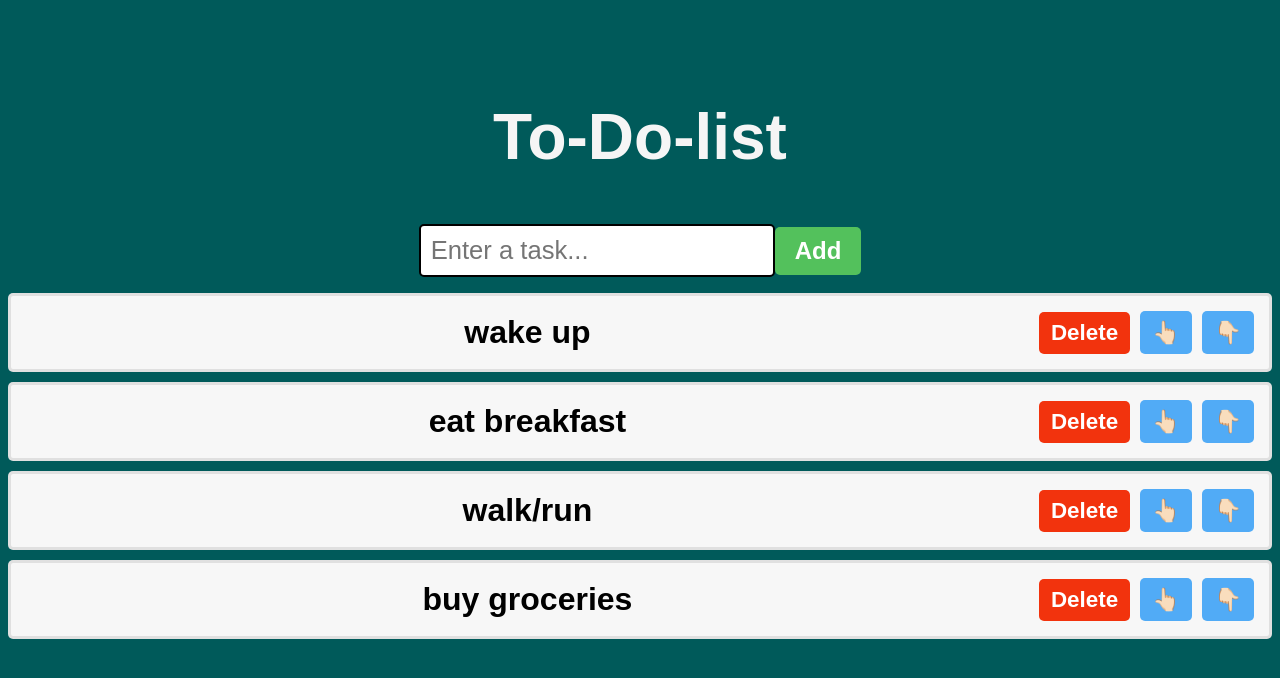
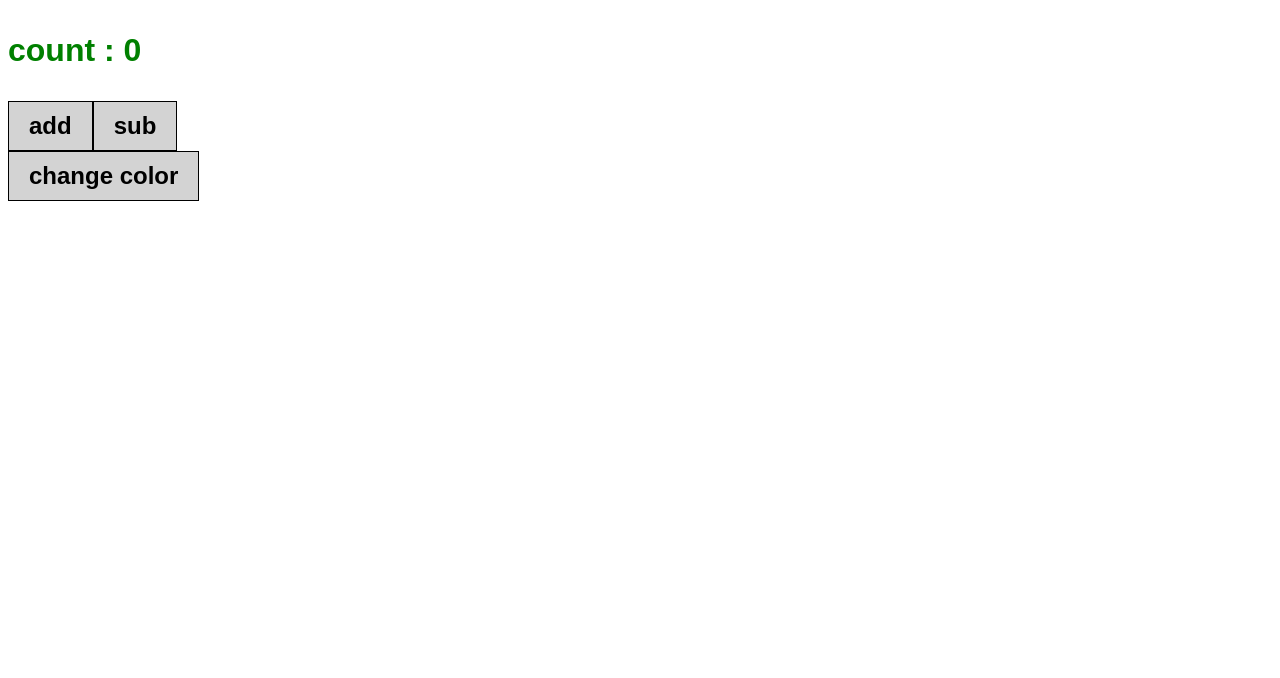
Before and after one commit to meow-codes201/Learn-React.js, a React (Vite) app in the folder my-react-app/: page / in a window 1280 px wide. Shown: the top 678 px of the page. Built offline with nearby package versions, Linux system fonts and the light colour scheme.

Commit message:
useEffect() hook

```diff
--- a/my-react-app/src/App.jsx
+++ b/my-react-app/src/App.jsx
@@ -15,11 +15,14 @@ import UpdateObjects from "./UpdateObjects";
 import UpdateArrays from "./UpdateArrays";
 import ArrayOfObjects from "./ArrayOfObjects";
 import ToDoList from "./ToDoList";
+import UseEffectHook from "./useEffectHook";
 function App() {
 return(
 <>
-<ToDoList></ToDoList>
 
+<UseEffectHook></UseEffectHook>
+
+{/* <ToDoList></ToDoList> */}
 {/* <ArrayOfObjects></ArrayOfObjects> */}
 {/* <UpdateArrays></UpdateArrays> */}
 {/* <UpdateObjects></UpdateObjects> */}
--- /dev/null
+++ b/my-react-app/src/UseEffectHook.css
@@ -0,0 +1,13 @@
+body{
+    background-color: white;
+}
+button{
+    background-color: lightgray;
+    border: 1px solid black;
+    color: black;
+    border-radius: 0;
+}
+p{
+    font-size: 2rem;
+    font-weight: bold;
+}
--- /dev/null
+++ b/my-react-app/src/UseEffectHook.jsx
@@ -0,0 +1,31 @@
+import React,{useState,useEffect} from "react"
+import './UseEffectHook.css'
+function UseEffectHook(){
+
+    const [count,setCount] = useState(0);
+    const [color,setColor] = useState("green");
+    useEffect(()=>{
+        document.title = `count: ${count} ${color}`
+    },[count]);
+
+function addCount(){
+    setCount(c=>c+1);
+}
+function subCount(){
+    setCount(c=>c-1);
+}
+
+function changeColor(){
+    setColor(c=> c==="green"?"red":"green")
+}
+
+return(
+    <>
+    <p style={{color:color}}>count : {count}</p>
+    <button onClick={addCount}>add</button>
+    <button onClick={subCount}>sub</button>
+    <br /> <button onClick={changeColor}>change color</button>
+    </>
+)
+}
+export default UseEffectHook
```
